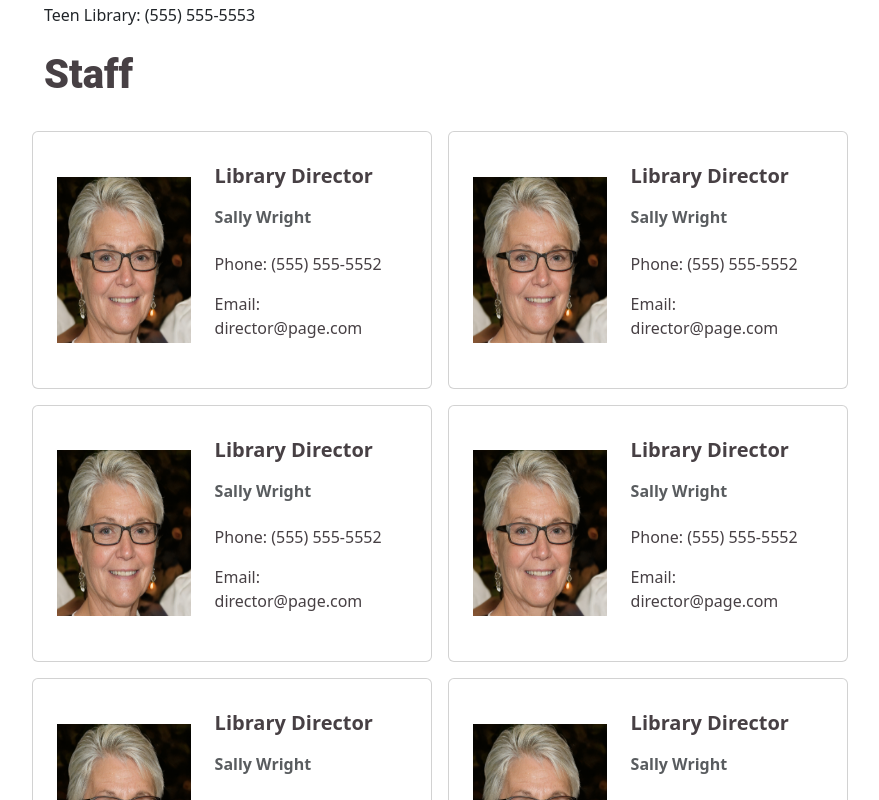
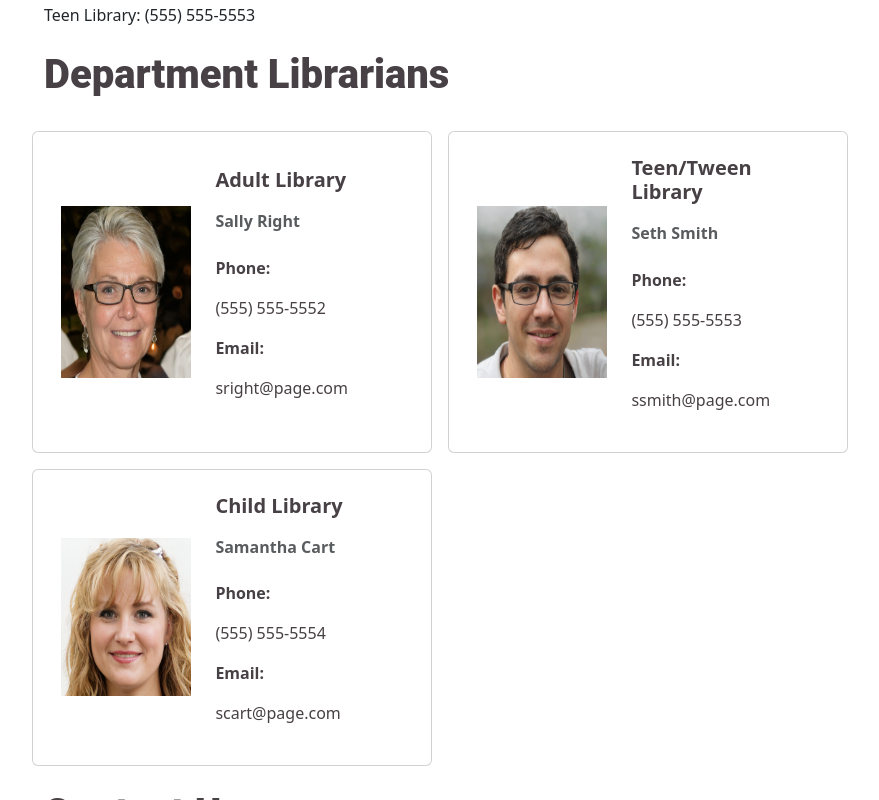
Before and after one commit to Amiriel01/Public-Library-Website, a React (Vite) app in the folder frontend-user-view/: page /ContactPage in a window 1280 px wide. Shown: the part 500-1300 px from the top of the page, without its empty margins (160-1039 px from the left). Built offline with nearby package versions, Linux system fonts and the light colour scheme.

Commit message:
refactored Staff

```diff
--- a/frontend-user-view/src/App.css
+++ b/frontend-user-view/src/App.css
@@ -223,7 +223,7 @@ html {
   color: #474044;
   margin-right: 1rem;
   margin-bottom: 1rem;
-  padding: .5rem;
+  /* padding: .5rem; */
 
 }
 
@@ -235,7 +235,7 @@ html {
 
 #staff-image {
   width: 40%;
-  height: 80%;
+  height: 60%;
   margin-right: 1rem;
 }
 
--- a/frontend-user-view/src/App.tsx
+++ b/frontend-user-view/src/App.tsx
@@ -27,6 +27,7 @@ import ChildrenEvents from './ChildrenEvents';
 import InLibraryResources from './InLibraryResources';
 import MathDigitalResources from './MathDigitalResources';
 import EnglishDigitalResources from './EnglishDigitalResources';
+import Staff from './Staff';
 
 function App() {
 
@@ -82,7 +83,9 @@ function App() {
           <Route path='InLibraryResources' element={<InLibraryResources />}></Route>
           <Route path='MathDigitalResources' element={<MathDigitalResources />}
           ></Route>
-            <Route path='EnglishDigitalResources' element={<EnglishDigitalResources />}
+          <Route path='EnglishDigitalResources' element={<EnglishDigitalResources />}
+          ></Route>
+             <Route path='Staff' element={<Staff />}
           ></Route>
         </Routes>
       </div>
--- a/frontend-user-view/src/ContactPage.tsx
+++ b/frontend-user-view/src/ContactPage.tsx
@@ -3,29 +3,9 @@ import Col from 'react-bootstrap/Col';
 import HomepageLink from './HomepageLink';
 import { Link } from "react-router-dom";
 import ContactForm from './ContactForm';
-import Card from 'react-bootstrap/Card';
-import StaffImage from "./images/director.png"
-import axios from 'axios';
+import Staff from './Staff';
 
 export default function ContactPage() {
-
-    function TextExample() {
-        return (
-            <Card id='staff-card'>
-                <Card.Body id='staff-card-flex-container'>
-                    <img id='staff-image' className='img-fluid' src={StaffImage}></img>
-                    <div>
-                        <Card.Title id='card-title'>Library Director</Card.Title>
-                        <Card.Subtitle id='card-subtitle' className="mb-2 text-muted">Sally Wright</Card.Subtitle>
-                        <Card.Text id='card-text'>
-                            <p>Phone: (555) 555-5552</p>
-                            <p>Email: director@page.com</p>
-                        </Card.Text>
-                    </div>
-                </Card.Body>
-            </Card>
-        );
-    }
 
     return (
         <>
@@ -34,7 +14,7 @@ export default function ContactPage() {
                 <Row>
                     <Col >
                         <h1 id='page-titles'>
-                            Departments
+                            Library Departments
                         </h1>
                     </Col>
                 </Row>
@@ -54,16 +34,11 @@ export default function ContactPage() {
                 <Row>
                     <Col >
                         <h1 id='page-titles'>
-                            Staff
+                            Department Librarians
                         </h1>
                     </Col>
                 </Row>
-                <TextExample />
-                <TextExample />
-                <TextExample />
-                <TextExample />
-                <TextExample />
-                <TextExample />
+                <Staff />
                 <Row>
                     <Col>
                         <h1 id='page-titles'>
--- /dev/null
+++ b/frontend-user-view/src/Staff.tsx
@@ -0,0 +1,93 @@
+import Card from 'react-bootstrap/Card';
+import StaffImage from "./images/director.png";
+import StaffImage2 from './images/director2.png';
+import StaffImage3 from './images/director3.png';
+import axios from 'axios';
+
+export default function Staff() {
+    return (
+        <>
+            <Card id='staff-card'>
+                <Card.Body id='staff-card-flex-container'>
+                    <img id='staff-image' className='img-fluid' src={StaffImage}></img>
+                    <div>
+                        <Card.Title id='card-title'>Adult Library</Card.Title>
+                        <Card.Subtitle id='card-subtitle' className="mb-2 text-muted">Sally Right</Card.Subtitle>
+                        <Card.Text id='card-text'>
+                            <div>
+                                <p id='bold-text'>
+                                    Phone:
+                                </p>
+                                <p>
+                                    (555) 555-5552
+                                </p>
+                            </div>
+                            <div>
+                                <p id='bold-text'>
+                                    Email:
+                                </p>
+                                <p>
+                                    sright@page.com
+                                </p>
+                            </div>
+                        </Card.Text>
+                    </div>
+                </Card.Body>
+            </Card>
+            <Card id='staff-card'>
+                <Card.Body id='staff-card-flex-container'>
+                    <img id='staff-image' className='img-fluid' src={StaffImage3}></img>
+                    <div>
+                        <Card.Title id='card-title'>Teen/Tween Library</Card.Title>
+                        <Card.Subtitle id='card-subtitle' className="mb-2 text-muted">Seth Smith</Card.Subtitle>
+                        <Card.Text id='card-text'>
+                            <div>
+                                <p id='bold-text'>
+                                    Phone:
+                                </p>
+                                <p>
+                                    (555) 555-5553
+                                </p>
+                            </div>
+                            <div>
+                                <p id='bold-text'>
+                                    Email:
+                                </p>
+                                <p>
+                                    ssmith@page.com
+                                </p>
+                            </div>
+                        </Card.Text>
+                    </div>
+                </Card.Body>
+            </Card>
+            <Card id='staff-card'>
+                <Card.Body id='staff-card-flex-container'>
+                    <img id='staff-image' className='img-fluid' src={StaffImage2}></img>
+                    <div>
+                        <Card.Title id='card-title'>Child Library</Card.Title>
+                        <Card.Subtitle id='card-subtitle' className="mb-2 text-muted">Samantha Cart</Card.Subtitle>
+                        <Card.Text id='card-text'>
+                            <div>
+                                <p id='bold-text'>
+                                    Phone:
+                                </p>
+                                <p>
+                                    (555) 555-5554
+                                </p>
+                            </div>
+                            <div>
+                                <p id='bold-text'>
+                                    Email:
+                                </p>
+                                <p>
+                                    scart@page.com
+                                </p>
+                            </div>
+                        </Card.Text>
+                    </div>
+                </Card.Body>
+            </Card>
+        </>
+    );
+}
```
Also changed, not shown: frontend-user-view/src/images/director2.png (added), frontend-user-view/src/images/director3.png (added).
